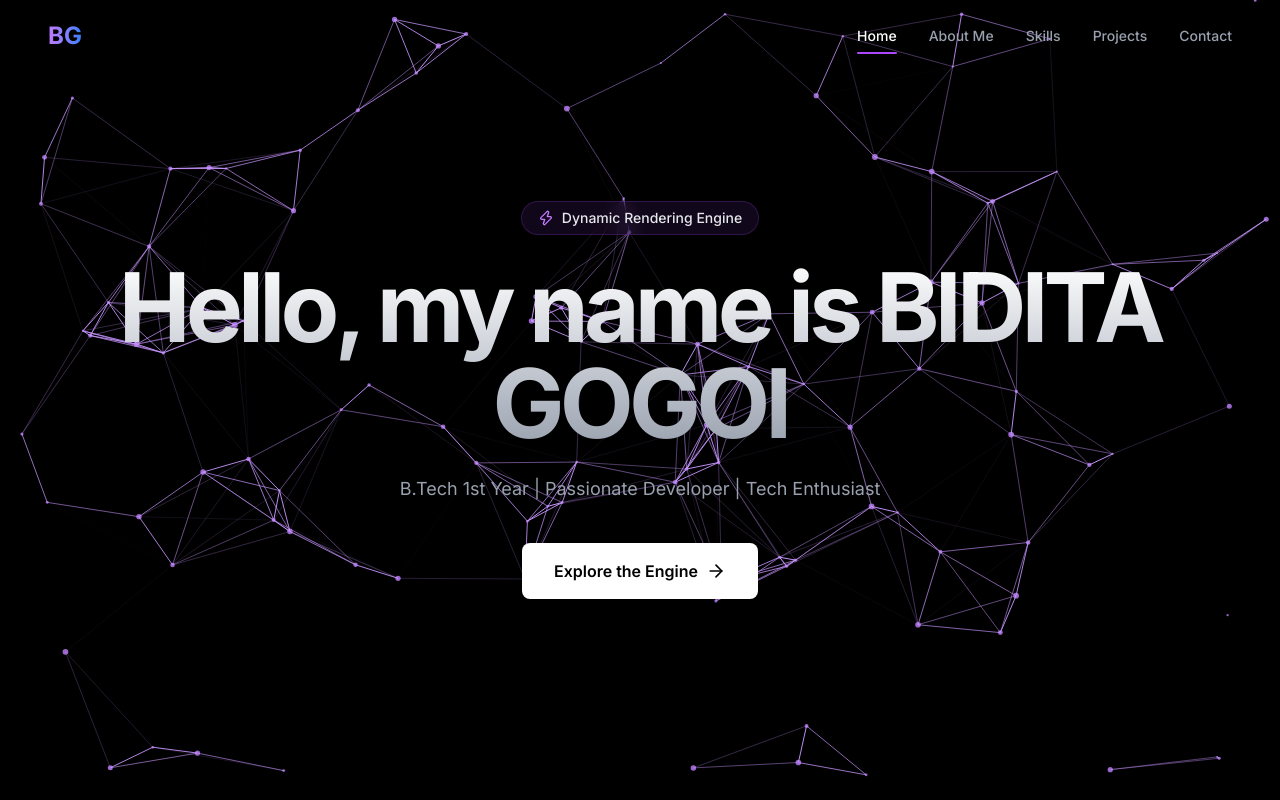
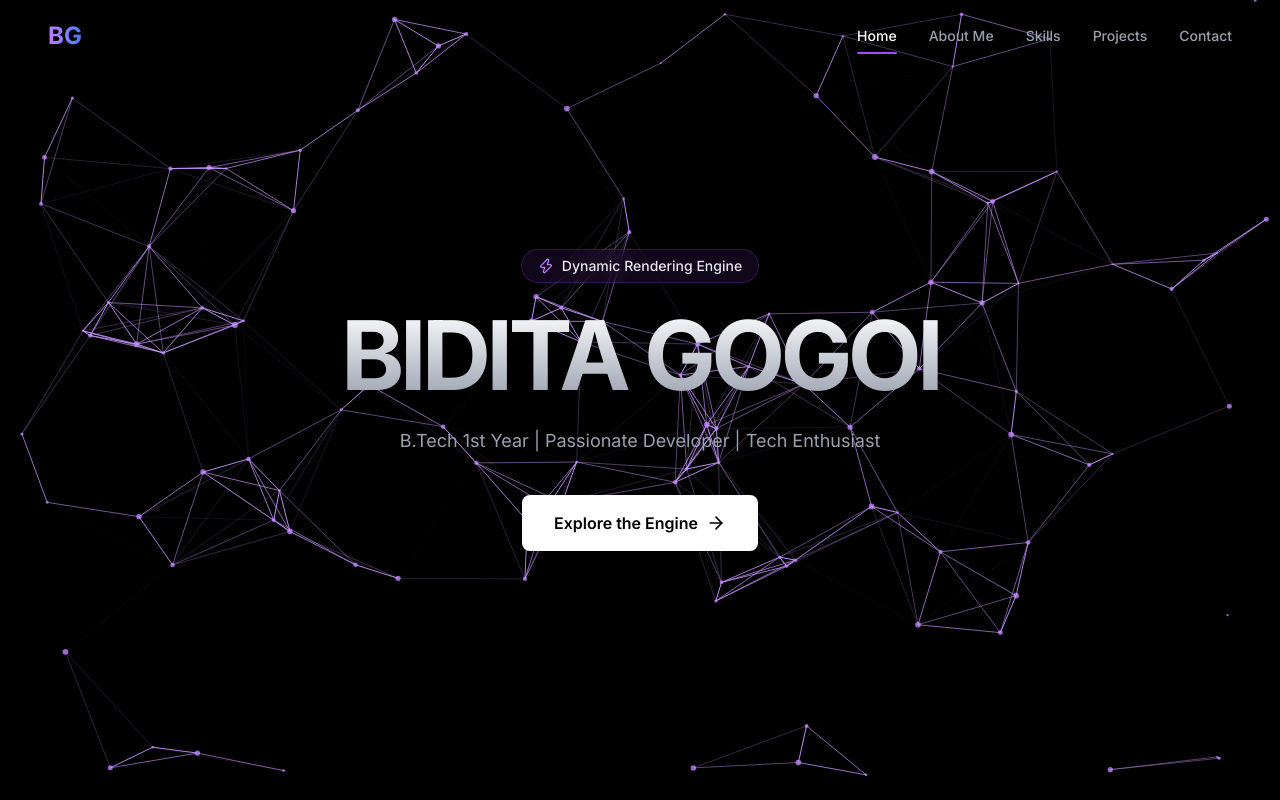
Before and after one commit to BiditaGogoi/modern_portfolio, a Next.js app: page / in a window 1280 px wide. Shown: the top 800 px of the page. Built offline with nearby package versions, Linux system fonts and the light colour scheme.

Commit message:
modified home page

```diff
--- a/src/components/ui/aether-flow-hero.tsx
+++ b/src/components/ui/aether-flow-hero.tsx
@@ -176,7 +176,7 @@ const AetherFlowHero = () => {
                 duration: 0.8,
                 ease: "easeInOut",
             },
-        }),
+        } as any),
     };
 
     return (
@@ -204,7 +204,7 @@ const AetherFlowHero = () => {
                     animate="visible"
                     className="text-5xl md:text-8xl font-bold tracking-tighter mb-6 bg-clip-text text-transparent bg-gradient-to-b from-white to-gray-400"
                 >
-                    Hello, my name is BIDITA GOGOI
+                    BIDITA GOGOI
                 </motion.h1>
 
                 <motion.p
```
